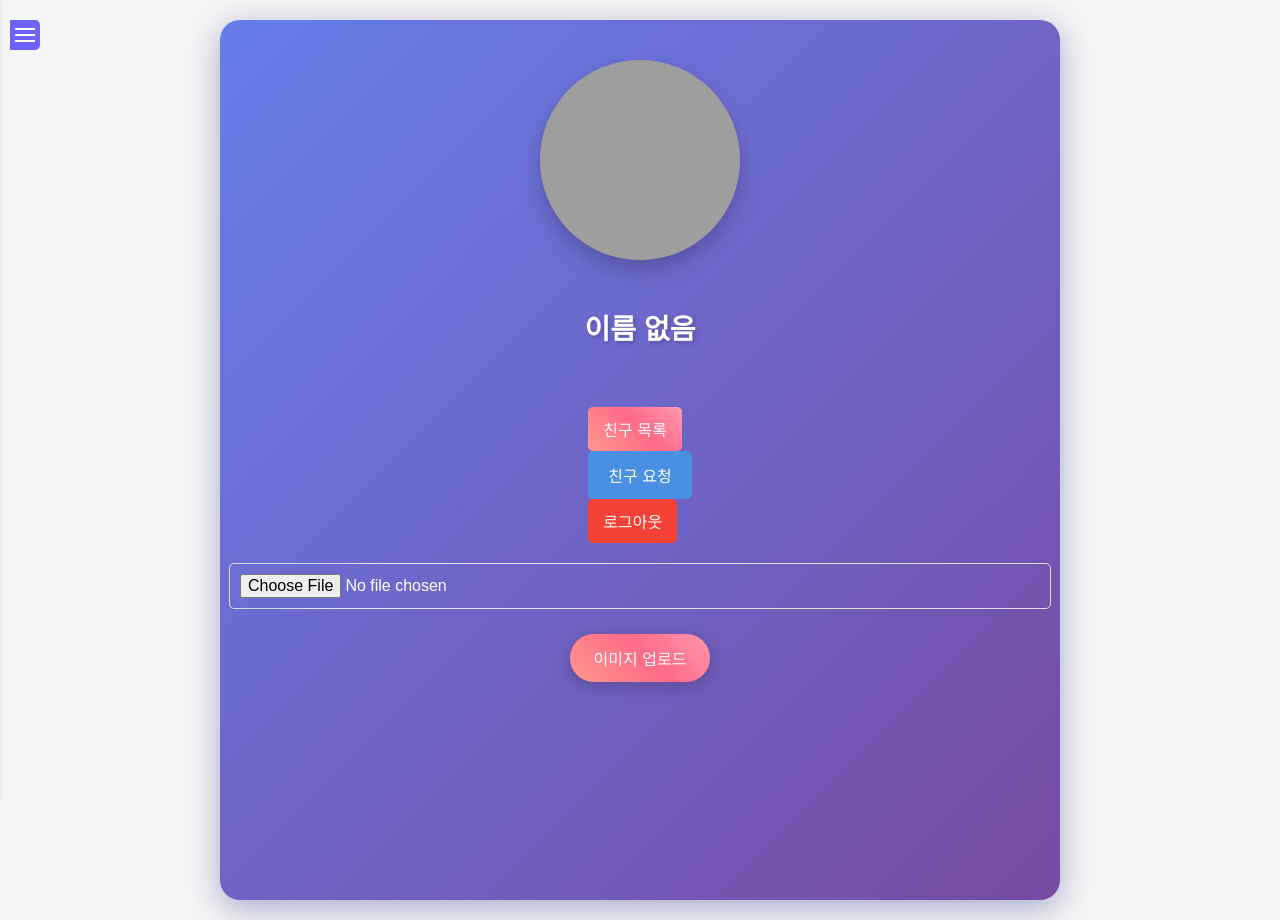
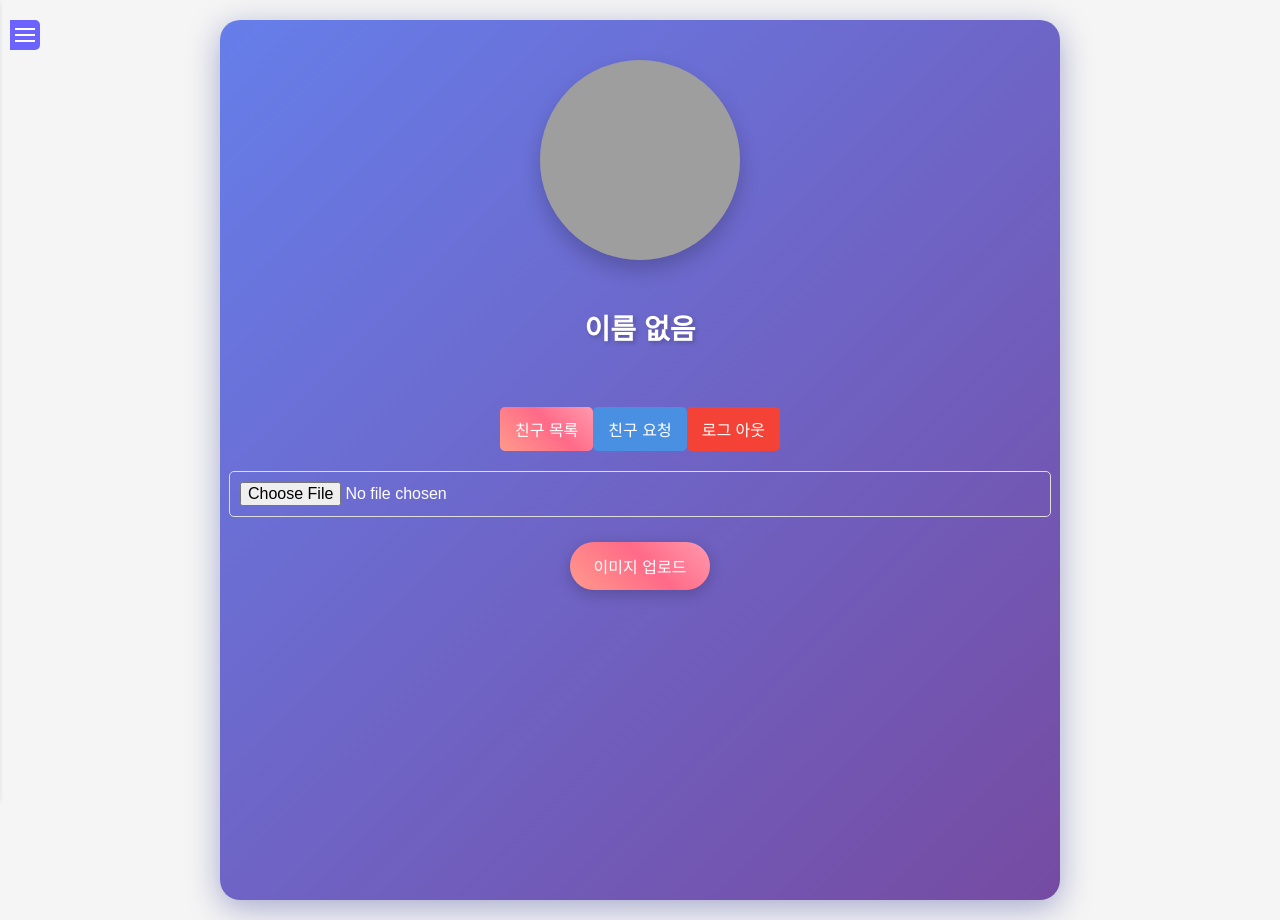
Before and after one commit to meraki95/magic_diary, a React (Create React App) app: page /profile in a window 1280 px wide. Built offline with nearby package versions, Linux system fonts and the light colour scheme; grey boxes are pictures that could not be loaded.

Commit message:
Your commit message

```diff
--- a/src/components/Profile.js
+++ b/src/components/Profile.js
@@ -272,7 +272,7 @@ function Profile() {
           친구 요청
           {friendRequests.length > 0 && <span className="friend-request-count">{friendRequests.length}</span>}
         </button>
-        <button onClick={handleLogout} className="logout-btn">로그아웃</button>
+        <button onClick={handleLogout} className="logout-btn">로그 아웃</button>
       </div>
       {!profileData.photoURL && (
         <div className="file-upload-container">
--- a/src/styles/Profile.css
+++ b/src/styles/Profile.css
@@ -102,10 +102,6 @@
 .friend-requests-btn {
   background: #4a90e2;
   color: #FFFFFF;
-  display: flex;
-  justify-content: space-between;
-  align-items: center;
-  padding: 12px 20px;
 }
 .friend-request-count {
   background-color: #ff4d4d;
```
